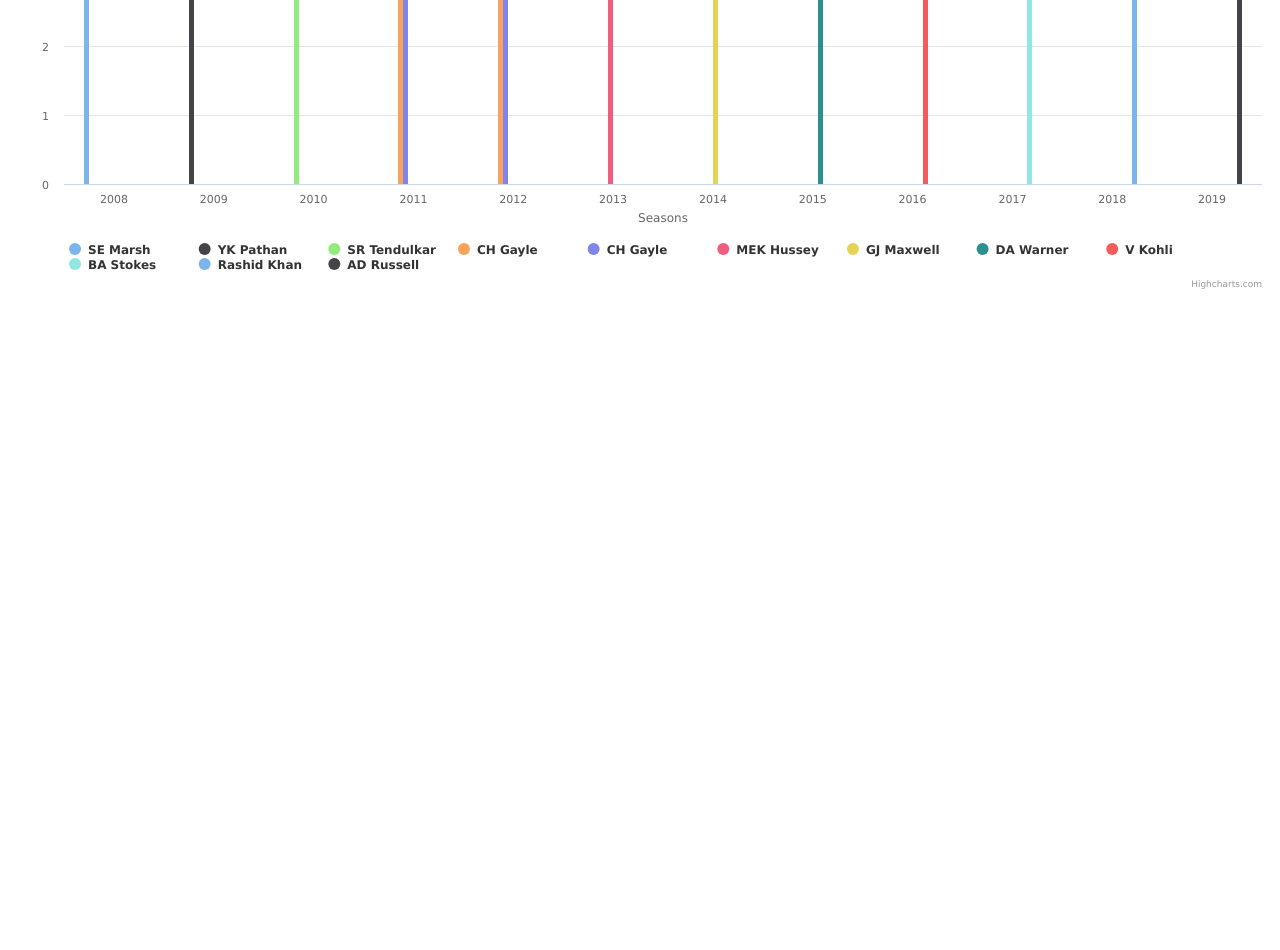
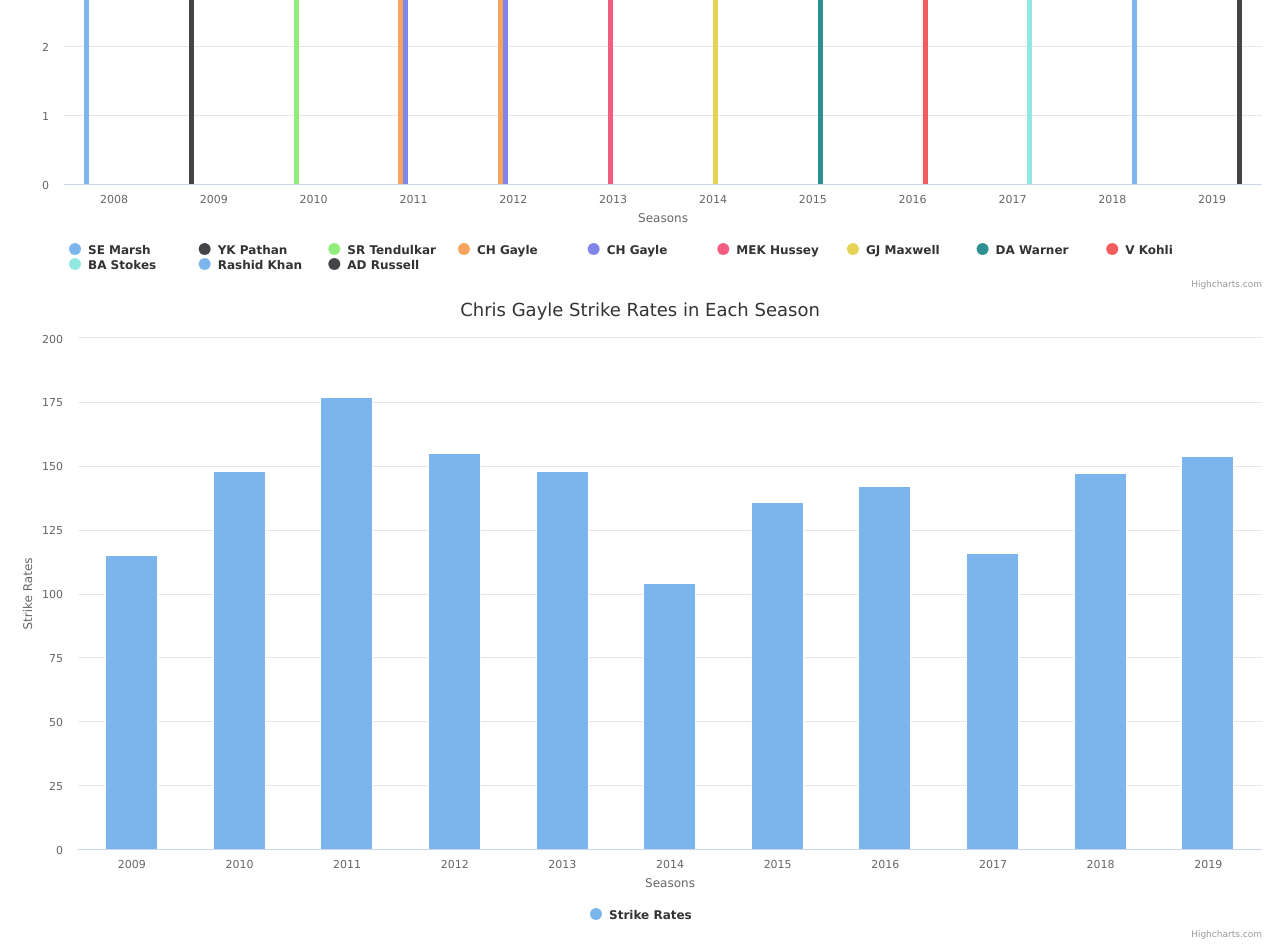
Before and after one commit to 11akshayb/ipl-1, a website: page public/index.html in a window 1280 px wide. Shown: the part 938-1888 px from the top of the page. Before the commit the page ends 1238 px from the top, so only its background shows below. Drawn offline with nearby package versions, Linux system fonts and the light colour scheme.

Commit message:
Visualizing Chris Gayle Strike Rates.

```diff
--- a/ipl/CH-GayleStrikeRates.js
+++ b/ipl/CH-GayleStrikeRates.js
@@ -29,7 +29,7 @@ function gayleStrikeRates(matches,deliveries){
     var result={};
     for(let season in seasonObj){
 
-           result[season] = ((seasonObj[season].runs/seasonObj[season].ballsCount)*100).toFixed(3)
+           result[season] = parseInt(((seasonObj[season].runs/seasonObj[season].ballsCount)*100).toFixed(3));
     }
      return result;
 }
--- a/public/app-extra-solution.js
+++ b/public/app-extra-solution.js
@@ -9,6 +9,7 @@ fetchAndVisualizeData()
 function visualizeData(data){
     visualizeTossesMatches(data.tossMatchesWon)
     visualizeManOfMatchEachSeason(data.manOfMatchEachSeason)
+    visualizeGayleStrikeRates(data.gayleStrikeRate)
     return;
 }
 
@@ -98,3 +99,37 @@ function visualizeManOfMatchEachSeason(manOfMatchEachSeason){
     series: visualizationArray
 });
 }
+function visualizeGayleStrikeRates(gayleStrikeRate){
+  const visualizationArray = [];
+  for (let seasons in gayleStrikeRate)  {
+    visualizationArray.push([seasons, gayleStrikeRate[seasons]]);
+  }
+
+  Highcharts.chart("gayle_StrikeRates", {
+    chart: {
+      type: "column"
+    },
+    title: {
+      text: "Chris Gayle Strike Rates in Each Season"
+    },
+
+    xAxis: {
+      title: {
+        text: "Seasons"
+      },
+      type: "category"
+    },
+    yAxis: {
+      min: 0,
+      title: {
+        text: "Strike Rates"
+      }
+    },
+    series: [
+      {
+        name: "Strike Rates",
+        data: visualizationArray
+      }
+    ]
+  });
+}
--- a/public/index.html
+++ b/public/index.html
@@ -18,6 +18,8 @@
 
   <div id="tosses_and_Matches" style="min-width: 300px; height: 500px;"></div>
   <div id="man_of_match" style="min-width: 300px; height: 650px;"></div>
+  <div id="gayle_StrikeRates" style="min-width: 300px; height: 650px;"></div>
+
 
   <script src="https://code.highcharts.com/highcharts.js"></script>
   <script src="./app-extra-solution.js"> </script>
```
Also changed, not shown: public/ExtraSolution.json.
